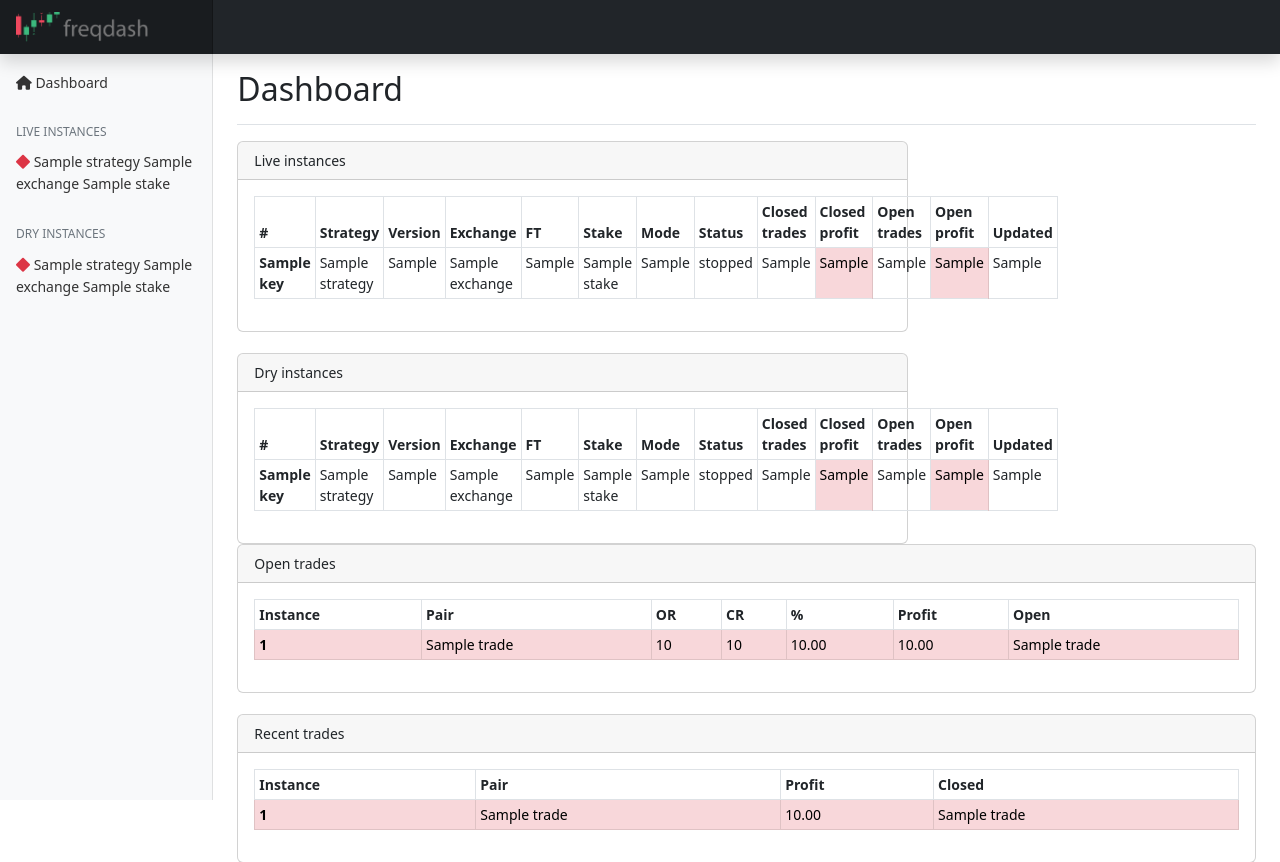
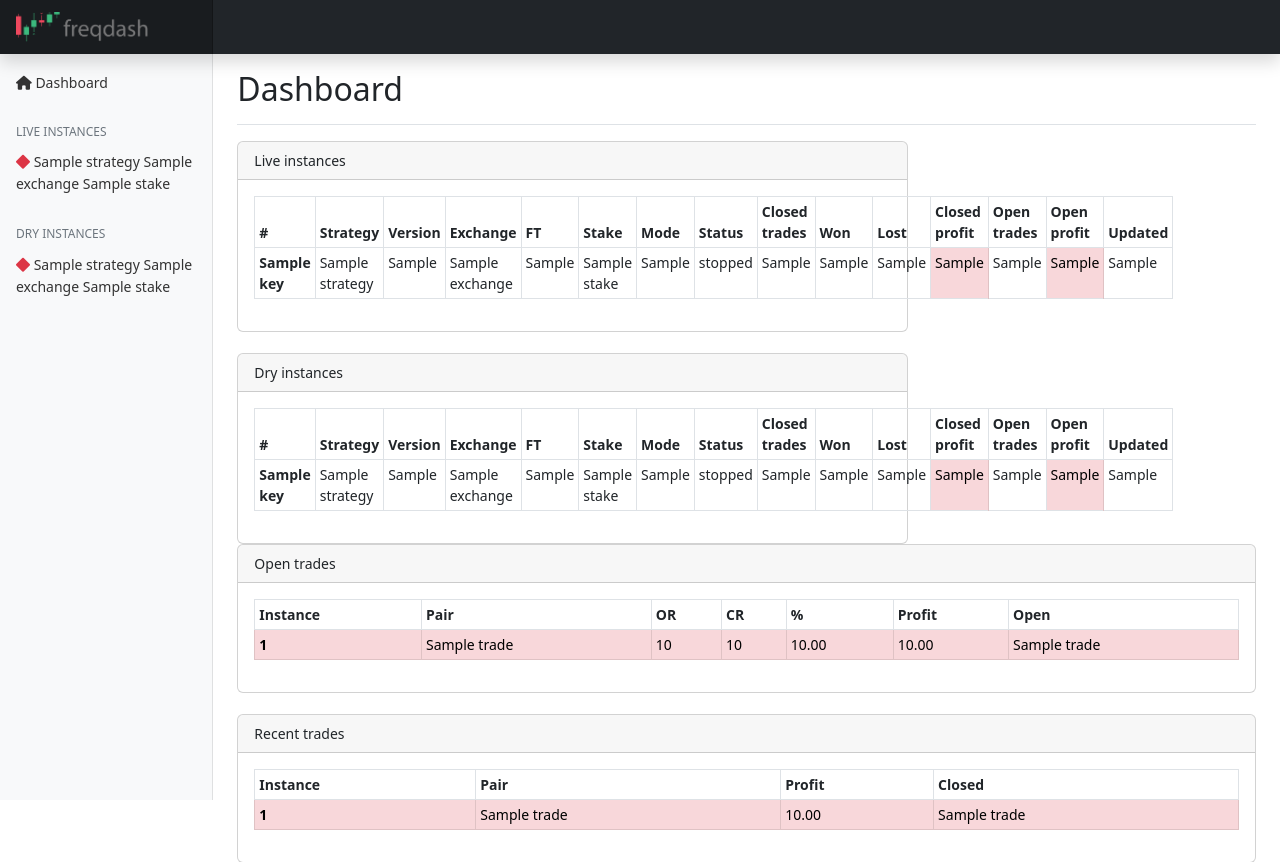
Before and after one commit to ecoppen/freqdash, a FastAPI app: template templates/index.html in a window 1280 px wide. Shown: the top 862 px of the page. Run offline with FastAPI, Linux system fonts and the light colour scheme; the template is opened without the code that fills it: most values are stand-ins (such as "Sample title", 1, 10 or a date in 2020); data that the repository does not hold is empty; parts of the project's set-up code (start-up, migrations or seed data) failed here and were passed over.

Commit message:
Won/Lost trades added

```diff
--- a/templates/index.html
+++ b/templates/index.html
@@ -35,6 +35,8 @@
                           <th scope="col">Mode</th>
                           <th scope="col">Status</th>
                           <th scope="col">Closed trades</th>
+                          <th scope="col">Won</th>
+                          <th scope="col">Lost</th>
                           <th scope="col">Closed profit</th>
                           <th scope="col">Open trades</th>
                           <th scope="col">Open profit</th>
@@ -53,6 +55,8 @@
                           <td>{{value["trading_mode"]}}</td>
                           <td>{{value["status"]}}</td>
                           <td>{{value["closed_trades"]}}</td>
+                          <td>{{value["winning_trades"]}}</td>
+                          <td>{{value["losing_trades"]}}</td>
                             {% if value["closed_profit"] >= 0 %}
                           <td class="table-success">
                               {% else %}
@@ -97,6 +101,8 @@
                           <th scope="col">Mode</th>
                           <th scope="col">Status</th>
                           <th scope="col">Closed trades</th>
+                          <th scope="col">Won</th>
+                          <th scope="col">Lost</th>
                           <th scope="col">Closed profit</th>
                           <th scope="col">Open trades</th>
                           <th scope="col">Open profit</th>
@@ -115,6 +121,8 @@
                           <td>{{value["trading_mode"]}}</td>
                           <td>{{value["status"]}}</td>
                           <td>{{value["closed_trades"]}}</td>
+                          <td>{{value["winning_trades"]}}</td>
+                          <td>{{value["losing_trades"]}}</td>
                          {% if value["closed_profit"] >= 0 %}
                           <td class="table-success">
                               {% else %}
```
